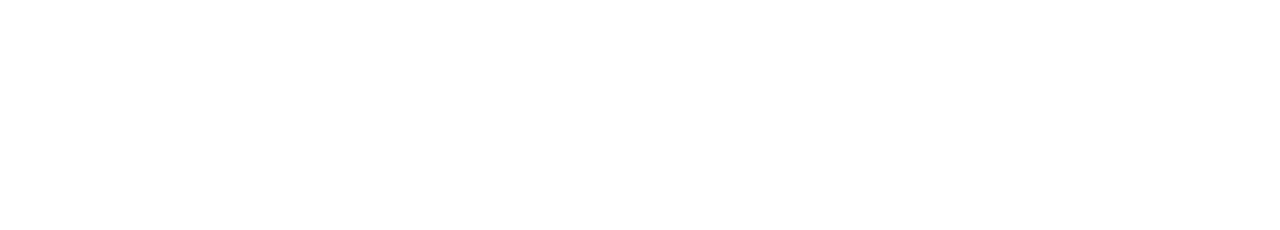
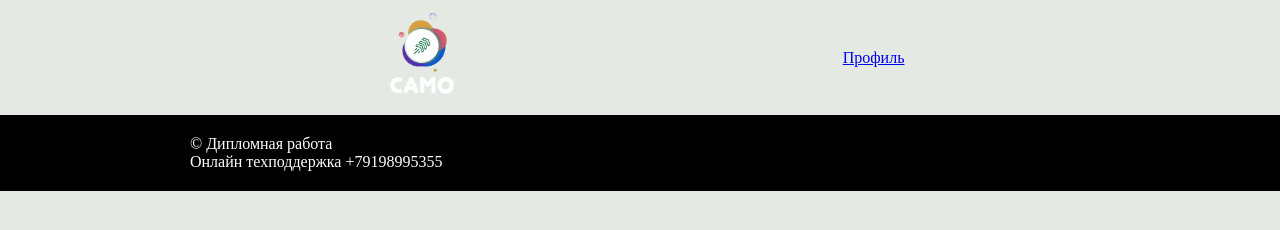
Before and after one commit to SaaliMax/diplom_front, a plain HTML site: page index.html in a window 1280 px wide. Drawn offline with Linux system fonts and the light colour scheme; the site is published under a folder, as on GitHub Pages, so addresses that start at the root find nothing; no server answers.

Commit message:
fix static

```diff
--- a/index.html
+++ b/index.html
@@ -1 +1 @@
-<!doctype html><html lang="en"><head><meta charset="utf-8"/><meta name="viewport" content="width=device-width,initial-scale=1"/><meta name="theme-color" content="#000000"/><meta name="description" content="Web site created using create-react-app"/><link rel="apple-touch-icon" href="/logo192.png"/><link rel="manifest" href="/manifest.json"/><title>React App</title><script defer="defer" src="/static/js/main.99a8292c.js"></script><link href="/static/css/main.0c1c07ee.css" rel="stylesheet"></head><body><noscript>You need to enable JavaScript to run this app.</noscript><div id="root"></div></body></html>
+<!doctype html><html lang="en"><head><meta charset="utf-8"/><meta name="viewport" content="width=device-width,initial-scale=1"/><meta name="theme-color" content="#000000"/><meta name="description" content="Web site created using create-react-app"/><link rel="apple-touch-icon" href="/logo192.png"/><link rel="manifest" href="/manifest.json"/><title>React App</title><script defer="defer" src="static/js/main.99a8292c.js"></script><link href="static/css/main.0c1c07ee.css" rel="stylesheet"></head><body><noscript>You need to enable JavaScript to run this app.</noscript><div id="root"></div></body></html>
```
